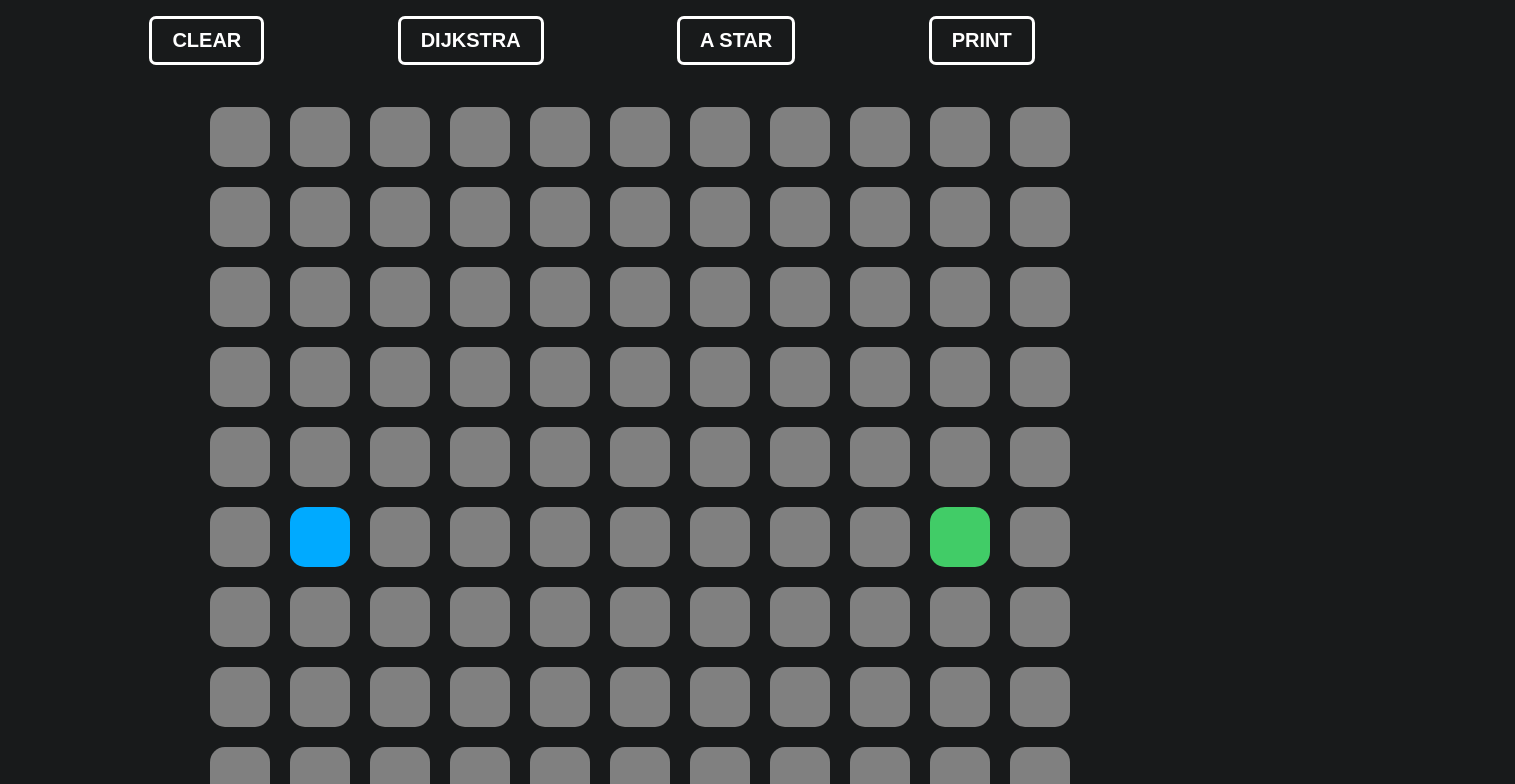
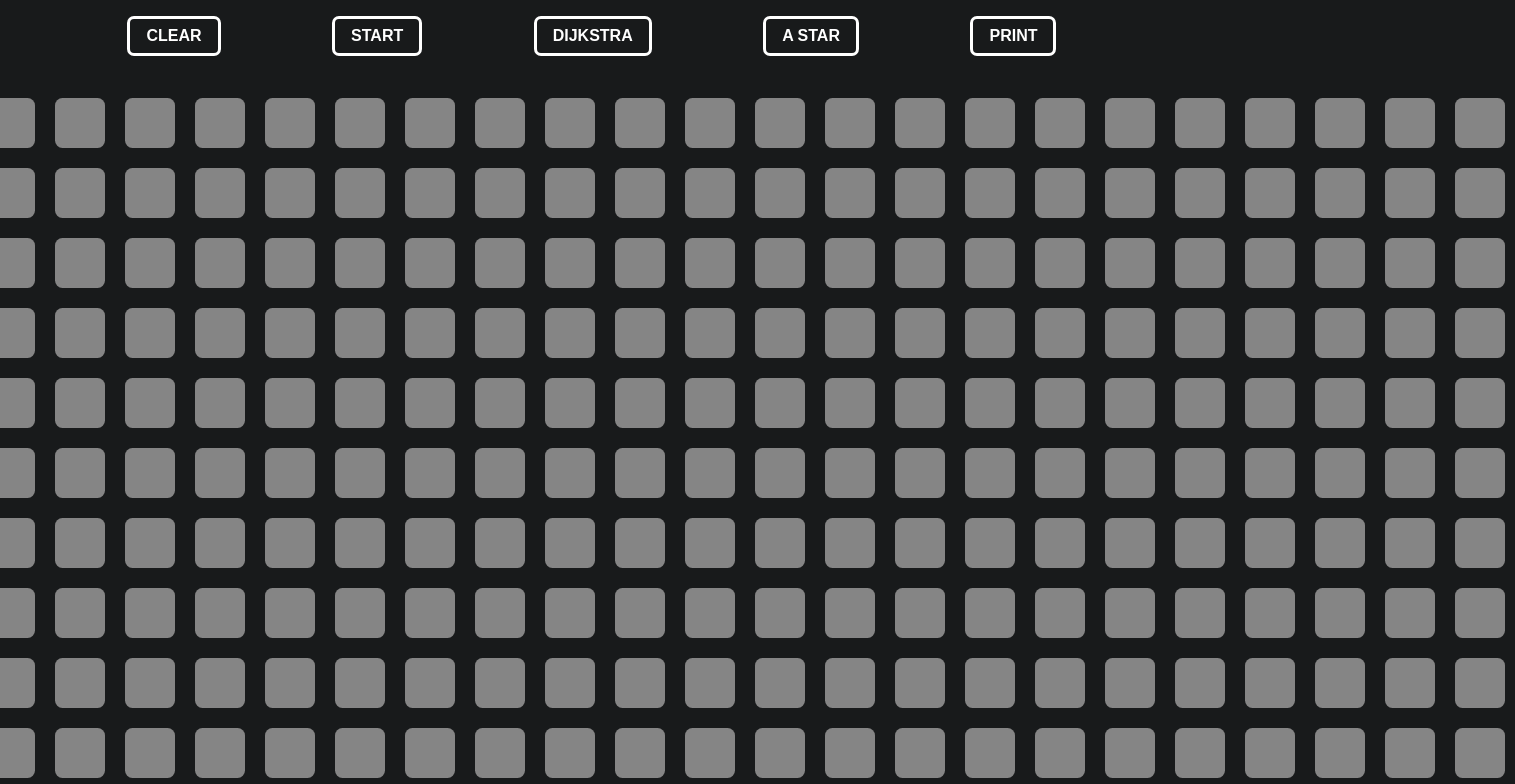
Before and after one commit to uhrjun/PathfindingVis, a React (Create React App) app: page / in a window 1280 px wide. Shown: the top 784 px of the page, 1515 px wide, since content can reach past the window. Built offline with nearby package versions, Linux system fonts and the light colour scheme.

Commit message:
astar animated

```diff
--- a/src/algorithms/astar.js
+++ b/src/algorithms/astar.js
@@ -1,43 +1,33 @@
-export function astar(grid, startNode, finishNode) {
+export function astar(grid, startNode, endNode) {
 	const closedlist = [];
 	const openlist = [];
-
 	startNode.cost = {
 		F: 0,
 		G: 0,
 		H: 0,
 	};
-
 	openlist.push(startNode);
-
 	while (!!openlist.length) {
 		openlist.sort((a, b) => a.cost.F - b.cost.F);
 		const current = openlist.shift();
-
 		closedlist.push(current);
-
 		if (current.isWall) continue;
-
-		if (current === finishNode) return [closedlist, calculatePath(finishNode)];
-
+		current.isVisited = true;
+		if (current.isEnd) return [closedlist, calculatePath(endNode)];
 		const neighbors = getNeighbors(grid, current);
-
 		for (let i = 0; i < neighbors.length; i++) {
 			const nNode = neighbors[i];
 			nNode.isVisited = true;
 			if (closedlist.includes(nNode)) continue;
-
 			nNode.cost.G = calculateCost(nNode, startNode, "E");
-			nNode.cost.H = calculateCost(nNode, finishNode, "E");
+			nNode.cost.H = calculateCost(nNode, endNode, "E");
 			nNode.cost.F = nNode.cost.G + nNode.cost.H;
-
 			if (!openlist.includes(nNode)) {
 				nNode.previousNode = current;
 				openlist.push(nNode);
 			}
 		}
 	}
-	return [closedlist, calculatePath(finishNode)];
 }
 
 function calculateCost(currentNode, node, distanceType) {
@@ -69,7 +59,7 @@ function calculateCost(currentNode, node, distanceType) {
 	}
 }
 
-function getNeighbors(grid = [], currentNode) {
+function getNeighbors(grid, currentNode) {
 	const ROWS = grid.length;
 	const COLS = grid[0].length;
 	const { row, col } = currentNode;
@@ -116,12 +106,22 @@ function getNeighbors(grid = [], currentNode) {
 	return neighbors;
 }
 
-function calculatePath(finishNode) {
+function calculatePath(endNode) {
 	const shortestPathNodes = [];
-	let currentNode = finishNode;
+	let currentNode = endNode;
 	while (currentNode !== null) {
 		shortestPathNodes.unshift(currentNode);
 		currentNode = currentNode.previousNode;
 	}
 	return shortestPathNodes;
 }
+
+export function getNodesInShortestPathOrderAstar(node) {
+	const nodesInShortestPathOrder = [];
+	let currentNode = node;
+	while (currentNode !== null) {
+		nodesInShortestPathOrder.unshift(currentNode);
+		currentNode = currentNode.previousNode;
+	}
+	return nodesInShortestPathOrder;
+}
--- a/src/algorithms/djikstra.js
+++ b/src/algorithms/djikstra.js
@@ -8,7 +8,7 @@ function getAllNodes(grid) {
 			nodes.push(node);
 		}
 	}
-	nodes.sort((nodea, nodeb) => (nodea.distance > nodeb.distance ? 1 : -1));
+	/* nodes.sort((nodea, nodeb) => (nodea.distance > nodeb.distance ? 1 : -1)); */
 	return nodes;
 }
 
@@ -18,14 +18,12 @@ export function dijkstra(grid, startNode, endNode) {
 	const unvisitedNodes = getAllNodes(grid);
 	for (var node in unvisitedNodes) {
 		sortNodesByDistance(unvisitedNodes);
-		const closestNode = unvisitedNodes[node];
-		if (closestNode.isWall) continue;
-		if (closestNode.distance === Infinity)
-			return [visitedNodesInOrder, calculatePath(endNode)];
+		let closestNode = unvisitedNodes[node];
+		if (closestNode.isWall === true) continue;
+		if (closestNode.distance === Infinity) return [visitedNodesInOrder];
 		closestNode.isVisited = true;
 		visitedNodesInOrder.push(closestNode);
-		if (closestNode === endNode)
-			return [visitedNodesInOrder, calculatePath(endNode)];
+		if (closestNode.isEnd) return [visitedNodesInOrder];
 		updateUnvisitedNeighbors(closestNode, grid);
 	}
 }
@@ -61,13 +59,3 @@ function getUnvisitedNeighbors(node, grid) {
 	if (col < grid[0].length - 1) neighbors.push(grid[row][col + 1]);
 	return neighbors.filter((neighbor) => !neighbor.isVisited);
 }
-
-function calculatePath(endNode) {
-	const shortestPathNodes = [];
-	let currentNode = endNode;
-	while (currentNode !== null) {
-		shortestPathNodes.unshift(currentNode);
-		currentNode = currentNode.previousNode;
-	}
-	return shortestPathNodes;
-}
--- a/src/components/grid/grid.jsx
+++ b/src/components/grid/grid.jsx
@@ -1,23 +1,31 @@
-import React, { useState, useEffect } from "react";
+import React, { useState, useEffect, useCallback } from "react";
 import * as styled from "./grid.styles";
 import Node from "../node/node.jsx";
-
+import {
+	astar,
+	getNodesInShortestPathOrderAstar,
+} from "../../algorithms/astar";
 import {
 	dijkstra,
 	getNodesInShortestPathOrder,
 } from "../../algorithms/djikstra";
 import Sidebar from "../Sidebar/Sidebar";
 
-const startCol = 1;
-const startRow = 5;
-const endCol = 9;
-const endRow = 5;
+let startRow = 0;
+let startCol = 0;
+let endRow = 11;
+let endCol = 24;
+
+/* let startRow = 1;
+let startCol = 1;
+let endRow = 11;
+let endCol = 11; */
 
 function initGrid() {
 	const grid = [];
-	for (let row = 0; row <= 10; row++) {
+	for (let row = 0; row < 12; row++) {
 		const currRow = [];
-		for (let col = 0; col <= 10; col++) {
+		for (let col = 0; col < 25; col++) {
 			currRow.push(initNode(col, row));
 		}
 		grid.push(currRow);
@@ -48,14 +56,27 @@ const initNode = (col, row) => {
 
 export default function Grid() {
 	const [grid, setGrid] = useState([]);
-
-	function handleSetGrid() {
-		setGrid([...grid]);
-	}
+	const [isPressed, setIsPressed] = useState(false);
 
 	useEffect(() => {
 		setGrid(() => initGrid());
 	}, []);
+
+	function handleMouseDown(row, col, startRow, starCol, endRow, endCol) {
+		setIsPressed(true);
+		toggleWall(grid, row, col);
+	}
+
+	function handleMouseEnter(row, col) {
+		if (isPressed) {
+			updateStart(grid, row, col, startRow, startCol, endRow, endCol);
+			toggleWall(grid, row, col, startRow, startCol, endRow, endCol);
+		}
+	}
+
+	function handleMouseUp() {
+		setIsPressed(false);
+	}
 
 	function toggleWall(grid, row, col) {
 		const newGrid = grid.slice();
@@ -71,33 +92,23 @@ export default function Grid() {
 		}
 	}
 
-	function onNodeClick(
+	function updateStart(grid, row, col) {
+		const newGrid = grid.slice();
+		const currentNode = newGrid[row][col];
+		if (currentNode.isStart) {
+			currentNode.isStart = false;
+			setGrid([...newGrid]);
+		}
+	}
+
+	function onNodeClick(col, row, isStart, isEnd, isWall) {
+		toggleWall(grid, row, col);
+		return {
+			row,
 			col,
-		row,
 			isStart,
 			isEnd,
-		distance,
-		isVisited,
 			isWall,
-		isPath,
-		isVisitedVis,
-		previousNode,
-		isPathVis
-	) {
-		console.log(isWall);
-		toggleWall(grid, row, col);
-		return {
-			col,
-			row,
-			isStart,
-			isEnd,
-			distance,
-			isVisited,
-			isWall,
-			isPath,
-			isVisitedVis,
-			previousNode,
-			isPathVis,
 		};
 	}
 
@@ -105,9 +116,9 @@ export default function Grid() {
 	async function animateShortestPath(shortestPath, grid) {
 		for (var i = 0; i < shortestPath.length; i++) {
 			let node = shortestPath[i];
-			setTimeout((node.isPathVis = true), 1000);
+			setTimeout((node.isPathVis = true), 1);
 			setGrid([...grid]);
-			await timer(50);
+			await timer(25);
 		}
 	}
 
@@ -117,6 +128,7 @@ export default function Grid() {
 		shortestPath,
 		animateShortestPath
 	) {
+		if (visitedNodesInOrder !== undefined && visitedNodesInOrder !== null) {
 			for (var i in visitedNodesInOrder[0]) {
 				const node = visitedNodesInOrder[0][i];
 				setTimeout(() => {
@@ -124,9 +136,13 @@ export default function Grid() {
 						node.isVisitedVis = true;
 						setGrid([...grid]);
 					}
-			}, 5);
+				}, 10);
 			}
 			animateShortestPath(shortestPath, grid);
+		} else {
+			window.alert("PATH NOT FOUND!");
+			return setGrid(initGrid());
+		}
 	}
 
 	function visDjikstra(grid) {
@@ -134,30 +150,45 @@ export default function Grid() {
 		const endNode = grid[endRow][endCol];
 		const visitedNodesInOrder = dijkstra(grid, startNode, endNode);
 		const shortestPath = getNodesInShortestPathOrder(endNode);
-		console.log();
 		animateVisitedNodes(
 			visitedNodesInOrder,
 			grid,
 			shortestPath,
 			animateShortestPath
 		);
-		/* animateShortestPath(shortestPath, grid); */
-		return grid;
+	}
+
+	function visAstar(grid) {
+		const startNode = grid[startRow][startCol];
+		const endNode = grid[endRow][endCol];
+		const visitedNodesInOrder = astar(grid, startNode, endNode);
+		const shortestPath = getNodesInShortestPathOrderAstar(endNode);
+		animateVisitedNodes(
+			visitedNodesInOrder,
+			grid,
+			shortestPath,
+			animateShortestPath
+		);
+	}
+
+	function clearGrid() {
+		setGrid(initGrid());
+		setIsPressed(false);
 	}
 
 	return (
 		<>
 			<Sidebar>
-				<styled.Button onClick={() => setGrid(() => initGrid())}>
-					CLEAR
-				</styled.Button>
+				<styled.Button onClick={() => clearGrid()}>CLEAR</styled.Button>
+				<styled.Button>START</styled.Button>
 				<styled.Button onClick={() => visDjikstra(grid)}>
 					DIJKSTRA
 				</styled.Button>
-				<styled.Button onClick={() => visDjikstra(grid)}>A STAR</styled.Button>
+				<styled.Button onClick={() => visAstar(grid)}>A STAR</styled.Button>
 				<styled.Button onClick={() => console.log(grid)}>PRINT</styled.Button>
 			</Sidebar>
 			<div
+				onMouseLeave={() => setIsPressed(false)}
 				style={{
 					display: "flex",
 					flexDirection: "column",
@@ -195,8 +226,11 @@ export default function Grid() {
 										distance={distance}
 										isVisitedVis={isVisitedVis}
 										previousNode={previousNode}
-										onNodeClick={onNodeClick}
-										updateGrid={handleSetGrid}
+										isPressed={isPressed}
+										onMouseClick={onNodeClick}
+										onMouseDown={handleMouseDown}
+										onMouseEnter={handleMouseEnter}
+										onMouseUp={handleMouseUp}
 									/>
 								);
 							})}
--- a/src/components/grid/grid.styles.js
+++ b/src/components/grid/grid.styles.js
@@ -8,7 +8,7 @@ export const Button = styled.button`
 	color: white;
 	background-color: transparent;
 	padding: 0.5em 1em;
-	font-size: 1.25em;
+	font-size: 1em;
 	border: 3px solid white;
 	border-radius: 7px;
 	font-weight: 600;
--- a/src/components/node/node.jsx
+++ b/src/components/node/node.jsx
@@ -13,10 +13,15 @@ export default function Node({
 	isVisitedVis,
 	previousNode,
 	isPathVis,
-	onNodeClick,
+	isPressed,
+	onMouseClick,
+	onMouseDown,
+	onMouseEnter,
+	onMouseUp,
 }) {
 	return (
 		<styled.Node
+			draggable="false"
 			col={col}
 			row={row}
 			isEnd={isEnd}
@@ -27,20 +32,9 @@ export default function Node({
 			isVisitedVis={isVisitedVis}
 			distance={distance}
 			isPathVis={isPathVis}
-			onMouseDown={() => {
-				onNodeClick(
-					col,
-					row,
-					isStart,
-					isEnd,
-					distance,
-					isVisited,
-					isWall,
-					isPath,
-					isVisitedVis,
-					previousNode,
-					isPathVis
-				);
-			}}></styled.Node>
+			isPressed={isPressed}
+			onMouseDown={() => onMouseDown(row, col)}
+			onMouseEnter={() => onMouseEnter(row, col)}
+			onMouseUp={() => onMouseUp(row, col)}></styled.Node>
 	);
 }
--- a/src/components/node/node.styles.js
+++ b/src/components/node/node.styles.js
@@ -17,35 +17,35 @@ const update = keyframes`
 
 export const Node = styled.div`
 	text-align: center;
-	width: 60px;
-	height: 60px;
+	width: 50px;
+	height: 50px;
 	border: none;
 	margin: 10px;
-	border-radius: 25%;
+	border-radius: 15%;
+	cursor: pointer;
 	background-color: ${({ isVisitedVis, isStart, isEnd, isWall, isPathVis }) => {
-		if (isWall) {
-			return "#ed3124";
-		}
-		if (isStart) {
-			return "#00aaff";
-		}
-		if (isEnd) {
-			return "#41cc67";
-		}
-
-		if (isPathVis) {
-			return "#ffffff";
-		}
-		if (isVisitedVis) {
-			return "#ebb215";
-		} else {
-			return "gray";
-		}
+		if (isWall) return "#363636";
+		if (isStart) return "#41cc67";
+		if (isEnd) return "#ed3124";
+		if (isPathVis) return "#ebb215";
+		if (isVisitedVis) return "#00aaff";
+		else return "#858585";
 	}};
-	transition: background-color 150ms linear;
+	transition: background-color 250ms cubic-bezier(0.55, 0.055, 0.675, 0.19);
 	&:hover {
-		transition: all 0.05s linear;
-		transform: scale(0.85);
-		opacity: 0.95;
+		transition: transform 100ms ease-in-out;
+		transform: scale(0.9);
+		opacity: 0.5;
 	}
+	-webkit-touch-callout: none;
+	-webkit-user-select: none;
+	-khtml-user-select: none;
+	-moz-user-select: none;
+	-ms-user-select: none;
+	user-select: none;
+	user-drag: none;
+	-webkit-user-drag: none;
+	-khtml-user-drag: none;
+	-moz-user-drag: none;
+	-o-user-drag: none;
 `;
```
Lines whose indentation alone changed are shown as unchanged.
